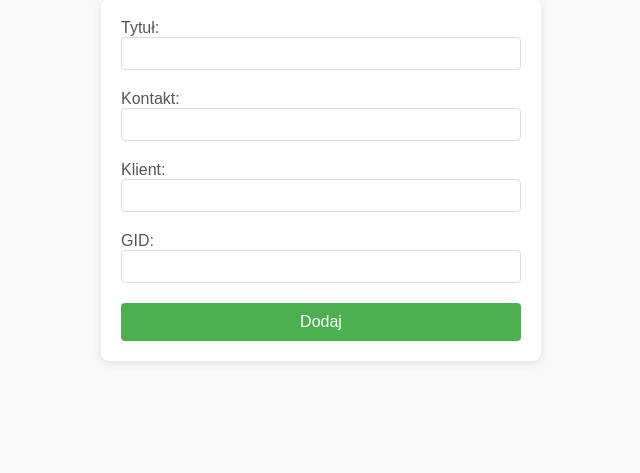
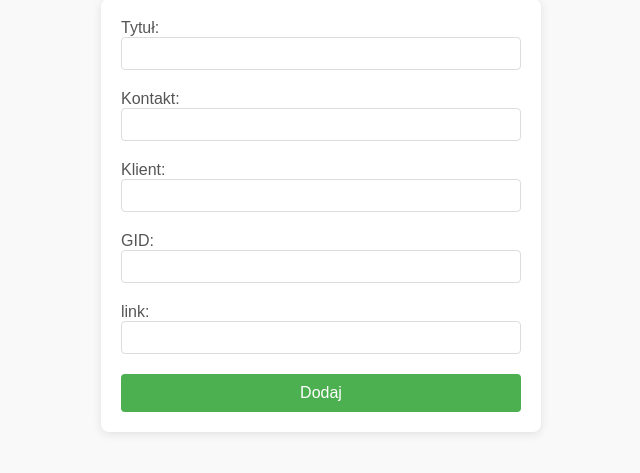
Before and after one commit to StanleySisq/Local-Ticket-Viewer, a Flask app: page /add in a window 1280 px wide. Shown: the part 101-574 px from the top of the page, without its empty margins (319-959 px from the left). Run offline with Flask 3, Linux system fonts and the light colour scheme.

Commit message:
Fwd to ticket

```diff
--- a/app.py
+++ b/app.py
@@ -18,7 +18,7 @@ def tickets_json():
     tickets = db_functions.get_all_tickets()
     tickets_list = [{'id': ticket['id'], 'title': ticket['title'], 'contact': ticket['contact'],
                      'client': ticket['client'], 'gid': ticket['gid'], 'visible': ticket['visible'],
-                     'mrygacz': ticket['mrygacz'], 'uploaded': ticket['uploaded']} for ticket in tickets]
+                     'mrygacz': ticket['mrygacz'], 'uploaded': ticket['uploaded'], 'link': ticket['link']} for ticket in tickets]
     return jsonify(tickets_list)
 
 def update_mrygacz(ticket_id):
@@ -33,7 +33,8 @@ def add():
         contact = request.form['contact']
         client = request.form['client']
         gid = request.form['gid']
-        ticket_id = db_functions.add_ticket(title, contact, client, gid)
+        link = request.form['link']
+        ticket_id = db_functions.add_ticket(title, contact, client, gid, link)
 
         threading.Thread(target=update_mrygacz, args=(ticket_id,)).start()
         db_functions.write_log(f"Ticket {ticket_id} MANUAL ADD")
@@ -89,19 +90,21 @@ def add_ticket():
             'title': request.form.get('title'),
             'contact': request.form.get('contact'),
             'client': request.form.get('client'),
-            'gid': request.form.get('gid')
+            'gid': request.form.get('gid'),
+            'link': request.form.get('link')
         }
 
     title = data.get('title')
     contact = data.get('contact')
     client = data.get('client')
     gid = data.get('gid')
+    link = data.get('link')
 
     if not all([title, contact, client, gid]):
         db_functions.write_log(f"Ticket API ADD missing DATA 400 {data}")
         return jsonify({'error': 'Missing data fields'}), 400
 
-    ticket_id = db_functions.add_ticket(title, contact, client, gid)
+    ticket_id = db_functions.add_ticket(title, contact, client, gid, link)
 
     threading.Thread(target=update_mrygacz, args=(ticket_id,)).start()
     db_functions.write_log(f"Ticket {ticket_id} API ADD migacz ON 201")
--- a/templates/add_ticket.html
+++ b/templates/add_ticket.html
@@ -58,6 +58,7 @@
         <label>Kontakt: <input type="text" name="contact" required></label>
         <label>Klient: <input type="text" name="client" required></label>
         <label>GID: <input type="text" name="gid" required></label>
+        <label>link: <input type="text" name="link" required></label>
         <input type="submit" value="Dodaj">
     </form>
 </body>
```
Also changed, not shown: db_functions.py (+5 -4 lines), templates/index.html (+13 -8 lines).
